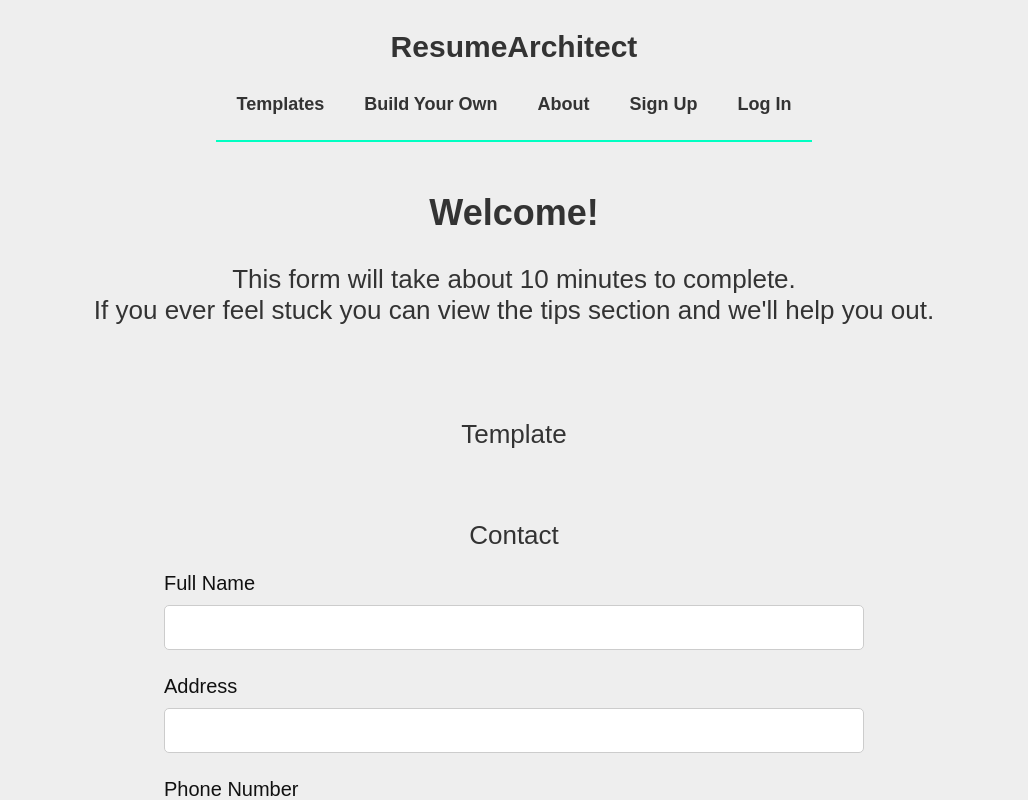
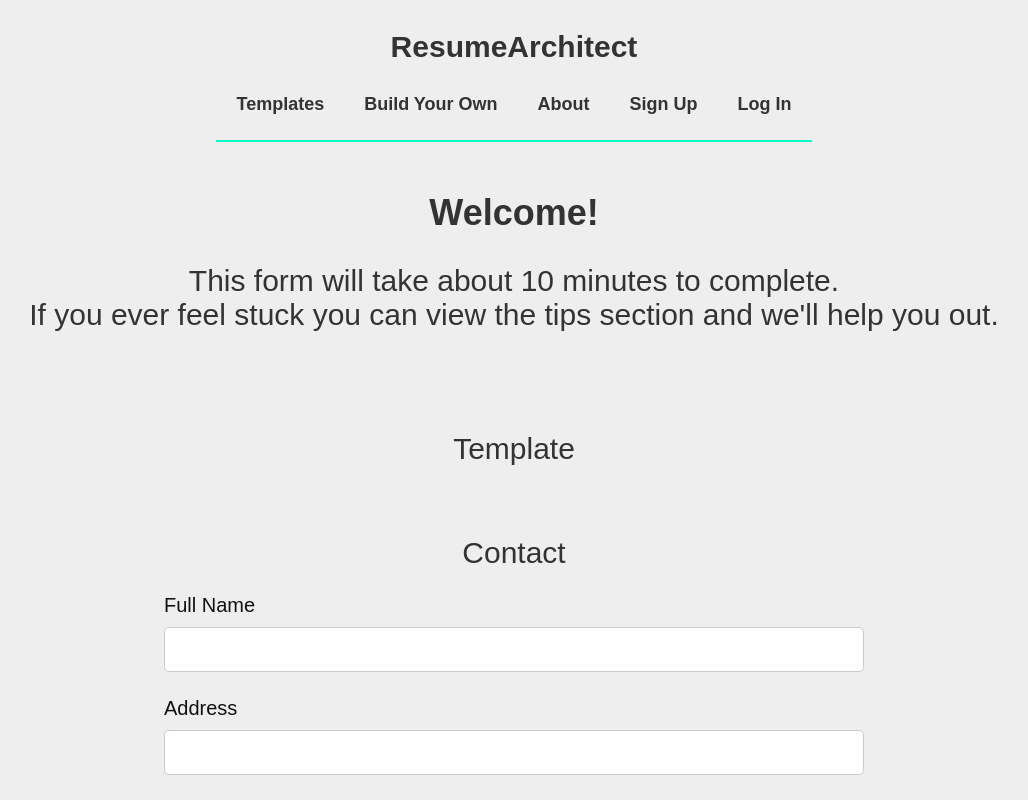
Before and after one commit to cristicismas/resume-architect, a React (Create React App) app in the folder client/: page /build/1 in a window 1280 px wide. Shown: the top 800 px of the page, without its empty margins (126-1154 px from the left). Built offline with nearby package versions, Linux system fonts and the light colour scheme; no server answers; a web font is replaced by a local one.

Commit message:
Increase sub-title's font-size

```diff
--- a/client/src/components/pages/BuildResume.css
+++ b/client/src/components/pages/BuildResume.css
@@ -8,5 +8,5 @@
   text-align: center;
   color: #333;
   font-weight: normal;
-  font-size: 26px;
+  font-size: 30px;
 }
```
